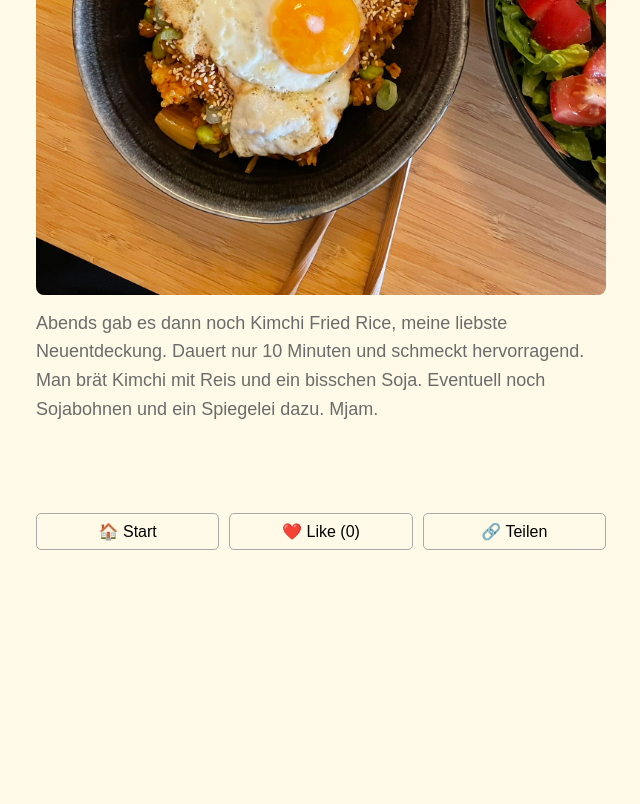
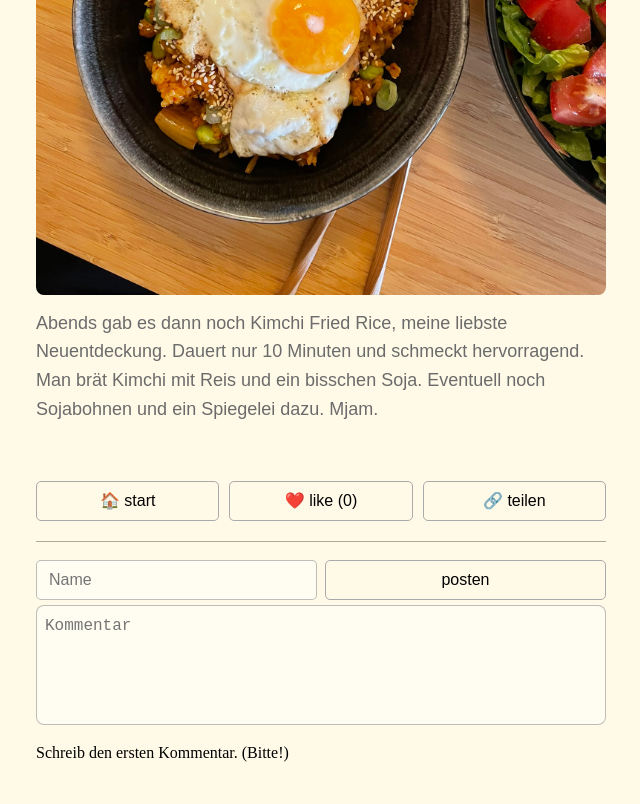
Before and after one commit to wasmachstduso/wasmachstduso.com, a plain HTML site: page posts/20250606_Endlichsommer.html in a window 1280 px wide. Shown: the part 8517-9321 px from the top of the page, without its empty margins (319-959 px from the left). Before the commit the page ends 9087 px from the top, so only its background shows below. Drawn offline with Linux system fonts and the light colour scheme; no server answers; a web font is replaced by a local one.

Commit message:
Comments working version

```diff
--- a/assets/css/style.css
+++ b/assets/css/style.css
@@ -234,14 +234,22 @@ a:active {
 
 .like-button {
   flex: 1;
-  margin-top: 2rem;
+  height: 40px;
+  font-size: 16px;
+  padding: 0 12px;
+  line-height: 1;
+  border-radius: 5px;
   background-color: transparent;
   border: 1px solid #aaa;
-  padding: 0.5rem 1rem;
-  font-size: 1rem;
   cursor: pointer;
-  border-radius: 5px;
+  box-sizing: border-box;
+  transition: background-color 0.2s ease;
 }
+
+.like-button:hover {
+  background-color: #fdc0324f;
+}
+
 
 .like-button:hover {
   background-color: #fdc0324f;
@@ -289,13 +297,18 @@ body {
 }
 
 .comments-section {
-  max-width: 600px;
+  margin-bottom: 12px;
+  padding-bottom: 8px;
+  padding-top: 18px;
+  border-top: 1px solid #5252527b;
 }
+
 
 .comment {
   margin-bottom: 12px;
-  padding-bottom: 8px;
-  border-bottom: 1px solid #eee;
+  padding-top: 8px;
+  /* border-bottom: 1px solid #5252527b; */
+  border-top: 1px solid #5252527b;
 }
 
 .comment p {
--- a/assets/html/comments.html
+++ b/assets/html/comments.html
@@ -1,23 +1,52 @@
 <div class="comments-section" style="margin-top: 20px;">
-    <form id="comment-form" style="margin-bottom: 15px;">
+  <form id="comment-form" style="margin-bottom: 5px;">
+
+    <div style="display: flex; align-items: center; gap: 8px; margin-bottom: 5px;">
       <input
         type="text"
         name="name"
         placeholder="Name"
         required
-        style="width: 100%; padding: 8px; margin-bottom: 8px; box-sizing: border-box;"
+        style="
+          flex: 1;
+          height: 40px;
+          padding: 0 12px;
+          font-size: 16px;
+          line-height: 1;
+          border-radius: 5px;
+          border: 1px solid rgba(0, 0, 0, 0.25);
+          background-color: rgba(255, 255, 255, 0.45);
+          box-sizing: border-box;
+        "
       />
+      <button type="submit" class="like-button">posten</button>
+    </div>
+
     <textarea
       name="comment"
       placeholder="Kommentar"
       required
-        rows="4"
-        style="width: 100%; padding: 8px; margin-bottom: 8px; box-sizing: border-box;"
+      rows="5"
+      style="
+        width: 100%;
+        height: auto;
+        max-height: 7.5em; /* roughly 5 lines, assuming ~1.5em line-height */
+        overflow-y: auto;
+        resize: none;
+        padding: 8px;
+        border-radius: 8px;
+        background-color: rgba(255, 255, 255, 0.45);
+        border: 1px solid rgba(0, 0, 0, 0.25);
+        box-sizing: border-box;
+        line-height: 1.5;
+        font-size: 16px;
+      "
     ></textarea>
-      <button type="submit" style="padding: 8px 16px;">Kommentar Posten</button>
+
   </form>
 
-    <div id="comments-list" style="border-top: 1px solid #ccc; padding-top: 10px;">
-      Lade Kommentare...
+
+  <div id="comments-list" style="padding-top: 10px; padding-bottom: 30px;">
+    Schreib den ersten Kommentar. (Bitte!)
   </div>
 </div>
--- a/js/comments.js
+++ b/js/comments.js
@@ -1,19 +1,27 @@
-const postId = window.location.pathname.split("/").pop().replace(".html", ""); // same post ID logic
-const workerUrl = "https://wasmachstduso.com/comments"; // update to your comments worker URL
+const commentPostId = window.location.pathname.split("/").pop().replace(".html", ""); // same post ID logic
+const commentWorkerUrl = "https://wasmachstduso.com/comments"; // update to your comments worker URL
 
 // Fetch and display comments
 async function fetchComments() {
   try {
-    const res = await fetch(`${workerUrl}/?post=${postId}`);
-    const comments = await res.json();
+    const res = await fetch(`${commentWorkerUrl}/?post=${commentPostId}`);
+    const comments = (await res.json()).reverse();
 
     const commentsContainer = document.getElementById("comments-list");
     commentsContainer.innerHTML = ""; // clear existing
 
     if (comments.length === 0) {
-      commentsContainer.textContent = "Schreib den ersten Kommentar!";
+      // const noCommentEl = document.createElement("div");
+      // noCommentEl.className = "comment";
+
+      // noCommentEl.innerHTML = `
+      //   <p><em>Schreib den ersten Kommentar!</em></p>
+      // `;
+
+      // commentsContainer.appendChild(noCommentEl);
       return;
     }
+
 
     comments.forEach(({ id, name, comment, timestamp }) => {
       const commentEl = document.createElement("div");
@@ -23,21 +31,9 @@ async function fetchComments() {
       commentEl.innerHTML = `
         <p><strong>${escapeHtml(name)}</strong> <small>${date.toLocaleString()}</small></p>
         <p>${escapeHtml(comment)}</p>
-        <button class="delete-comment" data-id="${id}" style="display:none;">Delete</button>
       `;
 
       commentsContainer.appendChild(commentEl);
-    });
-
-    // Add delete button handlers (if you want)
-    document.querySelectorAll(".delete-comment").forEach(button => {
-      button.addEventListener("click", async () => {
-        const id = button.dataset.id;
-        if (confirm("Delete this comment?")) {
-          await deleteComment(id);
-          fetchComments();
-        }
-      });
     });
 
   } catch (err) {
@@ -48,10 +44,10 @@ async function fetchComments() {
 // Post a new comment
 async function postComment(name, comment) {
   try {
-    const res = await fetch(workerUrl, {
+    const res = await fetch(commentWorkerUrl, {
       method: "POST",
       headers: { "Content-Type": "application/json" },
-      body: JSON.stringify({ post: postId, name, comment })
+      body: JSON.stringify({ post: commentPostId, name, comment })
     });
 
     if (!res.ok) throw new Error(await res.text());
@@ -69,8 +65,7 @@ function escapeHtml(text) {
   });
 }
 
-// Event listener for comment form submit
-document.addEventListener("DOMContentLoaded", () => {
+function initCommentSystem() {
   fetchComments();
 
   const form = document.getElementById("comment-form");
@@ -78,21 +73,24 @@ document.addEventListener("DOMContentLoaded", () => {
 
   form.addEventListener("submit", e => {
     e.preventDefault();
-
     const nameInput = form.querySelector("input[name='name']");
     const commentInput = form.querySelector("textarea[name='comment']");
-
-    const name = nameInput.value.trim();
-    const comment = commentInput.value.trim();
+    const name = nameInput?.value?.trim() || null;
+    const comment = commentInput?.value?.trim() || null;
 
     if (!name || !comment) {
-      alert("Please enter your name and comment.");
+      alert("Bitte gib erst Name und Kommentar ein!");
       return;
     }
+    const confirmation = confirm(
+      `Fertig getippt?\n\nName: ${name}\nKommentar:\n${comment}`
+    );
+
+    if (!confirmation) return;
 
     postComment(name, comment);
 
     nameInput.value = "";
     commentInput.value = "";
   });
-});
+}
--- /dev/null
+++ b/js/load-comments.js
@@ -0,0 +1,30 @@
+document.addEventListener("DOMContentLoaded", async () => {
+    const container = document.createElement("div");
+    container.id = "comments-placeholder";
+    const post = document.querySelector('.post');
+    if (post) {
+    post.appendChild(container);
+    } else {
+    document.body.appendChild(container);
+    }
+
+
+    try {
+      const res = await fetch("../assets/html/comments.html");
+      const html = await res.text();
+      container.innerHTML = html;
+
+      // Load comment.js dynamically
+      const script = document.createElement("script");
+      script.src = "../js/comments.js";
+      script.onload = () => {
+
+        initCommentSystem();
+
+      };
+      document.body.appendChild(script);
+    } catch (err) {
+      container.innerHTML = "<p>Fehler beim Laden des Kommentarbereichs.</p>";
+      console.error("Could not load comments section:", err);
+    }
+  });
--- a/posts/20250606_Endlichsommer.html
+++ b/posts/20250606_Endlichsommer.html
@@ -53,9 +53,9 @@
 
     <!-- Post Interaction Section -->
     <div class="post-interaction">
-      <button class="like-button" onclick="window.location.href='/'">🏠 Start</button>
-      <button class="like-button" onclick="likePost()">❤️ Like (<span id="like-count">0</span>)</button>
-      <button class="like-button" onclick="sharePost()">🔗 Teilen</button>
+      <button class="like-button" onclick="window.location.href='/'">🏠 start</button>
+      <button class="like-button" onclick="likePost()">❤️ like (<span id="like-count">0</span>)</button>
+      <button class="like-button" onclick="sharePost()">🔗 teilen</button>
     </div>
 
 
@@ -63,6 +63,6 @@
   <script src="../js/share.js"></script>
   <script src="../js/like.js"></script>
   <script src="../js/pageviews.js"></script>
-  <script src="../js/comments.js"></script>
+  <script src="../js/load-comments.js"></script>
 </body>
 </html>
```
Also changed, not shown: posts/20250527_WirWarenInBerlin.html (+6 -3 lines), posts/20250529_Kopenhagen.html (+4 -3 lines), posts/20250605_IchwarimAllgäu.html (+4 -3 lines). Lines whose indentation alone changed are shown as unchanged.
